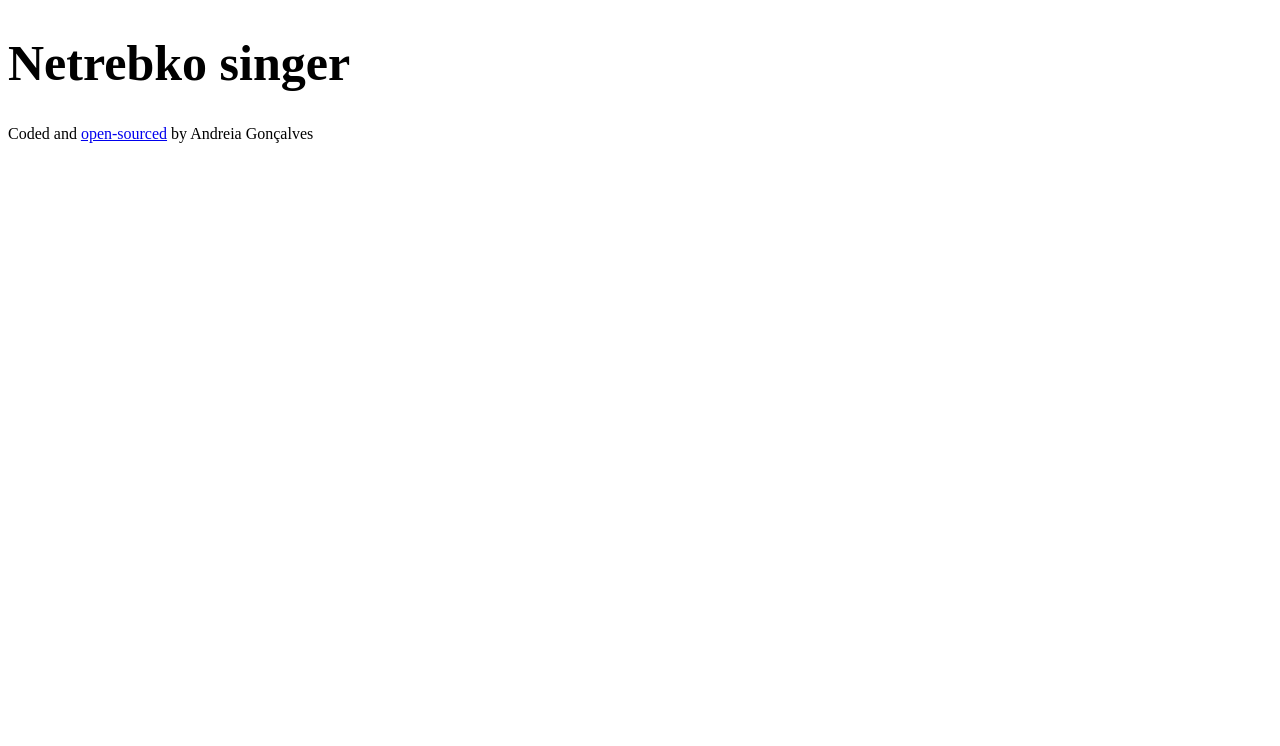
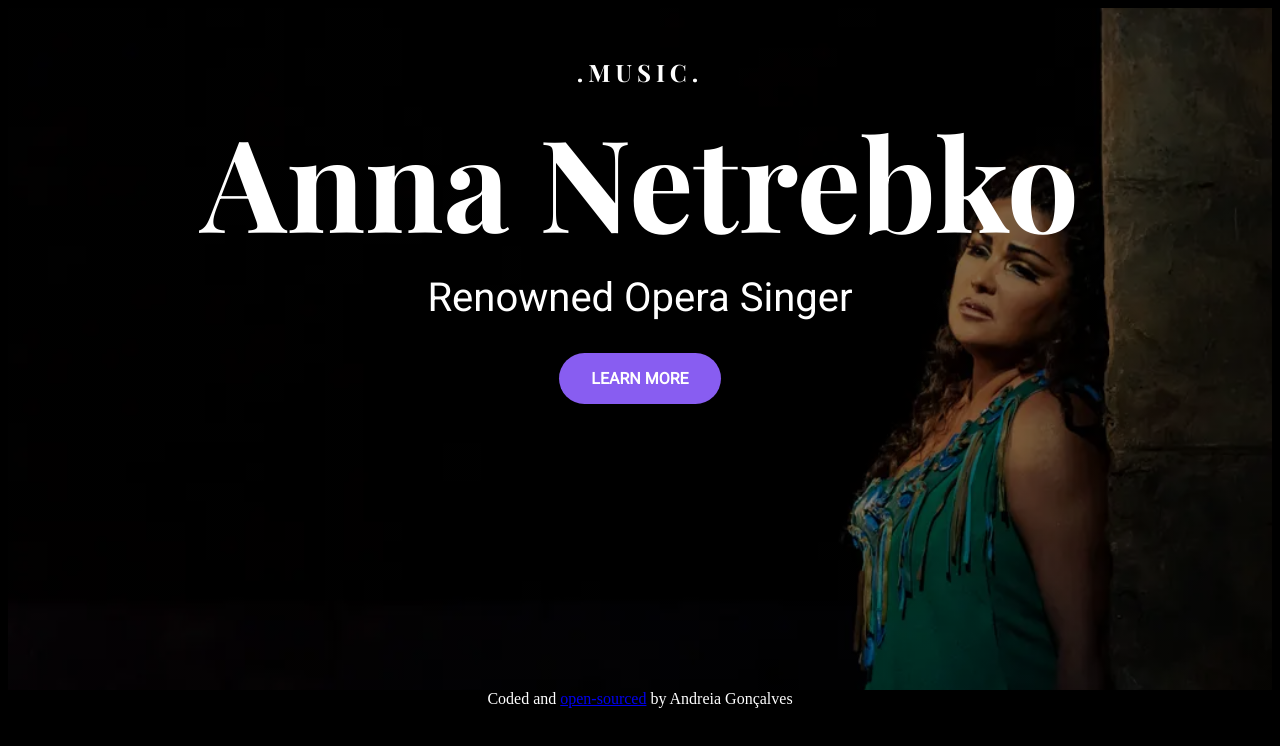
Before and after one commit to AndreiaIsa/music-project, a plain HTML site: page index.html in a window 1280 px wide. Drawn offline with nearby package versions, Linux system fonts and the light colour scheme.

Commit message:
styled header and added images

```diff
--- a/index.html
+++ b/index.html
@@ -4,11 +4,24 @@
     <meta charset="UTF-8" />
     <meta http-equiv="X-UA-Compatible" content="IE=edge" />
     <meta name="viewport" content="width=device-width, initial-scale=1.0" />
+    <link rel="preconnect" href="https://fonts.googleapis.com" />
+    <link rel="preconnect" href="https://fonts.gstatic.com" crossorigin />
+    <link
+      href="https://fonts.googleapis.com/css2?family=Playfair+Display:wght@700&family=Poppins&family=Roboto&display=swap"
+      rel="stylesheet"
+    />
     <link rel="stylesheet" href="/src/style.css" />
     <title>Opera Singer Netrebko</title>
   </head>
   <body>
-    <h1>Netrebko singer</h1>
+    <div class="container">
+      <header>
+        <h3>.MUSIC.</h3>
+        <h1>Anna Netrebko</h1>
+        <h2>Renowned Opera Singer</h2>
+        <a href="https://annanetrebko.com/" target="_blank">Learn More</a>
+      </header>
+
       <footer>
         Coded and
         <a href="https://github.com/AndreiaIsa/music-project" target="_blank"
@@ -16,5 +29,6 @@
         >
         by Andreia Gonçalves
       </footer>
+    </div>
   </body>
 </html>
--- a/src/style.css
+++ b/src/style.css
@@ -1,3 +1,91 @@
-h1 {
-  font-size: 50px;
+body {
+  text-align: center;
+  background-color: black;
 }
+
+.container {
+  max-width: 1400px;
+  margin: 0 auto;
+}
+
+header {
+  padding-top: 50px;
+  background-image: linear-gradient(rgba(0, 0, 0, 0.5), rgba(0, 0, 0, 0.5)),
+    url("../images/netrebko.webp");
+  background-size: cover;
+  background-repeat: no-repeat;
+}
+
+header h1,
+h2,
+h3 {
+  color: white;
+  font-family: "Playfair Display", serif;
+}
+
+header h1 {
+  font-family: "Playfair Display", serif;
+  font-weight: 700;
+  font-size: 128px;
+  line-height: 1;
+  margin: 30px 0;
+}
+
+header h2 {
+  font-family: "Roboto", sans-serif;
+  font-style: normal;
+  font-weight: 400;
+  font-size: 40px;
+  line-height: 47px;
+  margin: 0;
+}
+
+header h3 {
+  font-family: "Playfair Display", serif;
+  font-weight: 900;
+  font-size: 24px;
+  line-height: 28px;
+  letter-spacing: 5px;
+  margin: 0;
+}
+
+header a {
+  display: inline-block;
+  margin-top: 32px;
+  margin-bottom: 286px;
+  padding: 16px 32px;
+  gap: 10px;
+  background: #885df1;
+  border-radius: 100px;
+  font-family: "Roboto";
+  font-weight: 600;
+  font-size: 16px;
+  line-height: 19px;
+  text-decoration: none;
+  text-transform: uppercase;
+  color: white;
+}
+
+n {
+  font-family: "Playfair Display", serif;
+  font-family: "Poppins", sans-serif;
+  font-family: "Roboto", sans-serif;
+}
+
+footer {
+  color: white;
+}
+
+@media (max-width: 800px) {
+  header {
+    padding: 60px 0;
+  }
+  header h1 {
+    line-height: 1;
+    font-size: 70px;
+  }
+
+  header h2 {
+    font-size: 20px;
+  }
+}
```
Also changed, not shown: images/ana-netrebko.jpg (added), images/anna-netrebko.jpg (added), images/netrebko-anna.jpg (added), images/netrebko.webp (added). Lines whose indentation alone changed are shown as unchanged.
